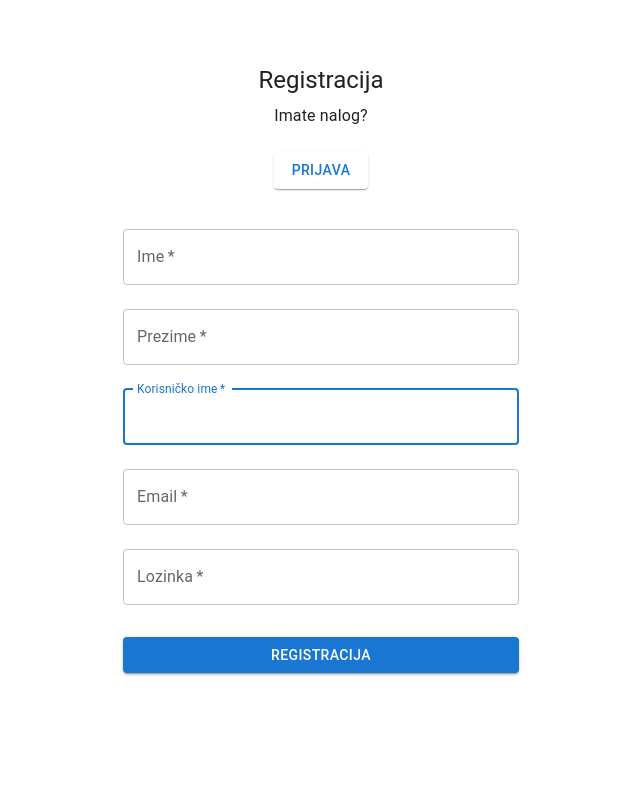
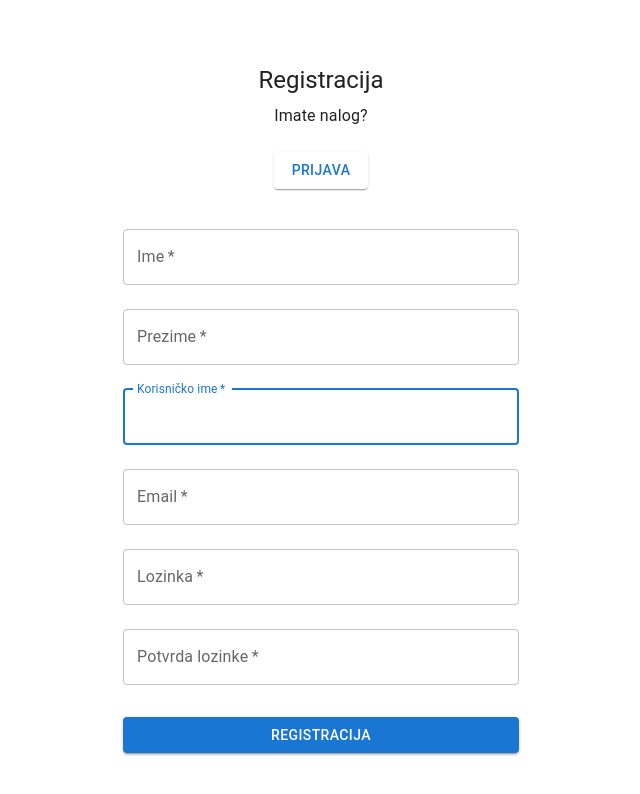
Before and after one commit to MilenaCan/Magacin_zadatak, a React (Create React App) app in the folder magacin/: page / in a window 1280 px wide. Shown: the top 794 px of the page, without its empty margins (319-959 px from the left). Built offline with nearby package versions, Linux system fonts and the light colour scheme.

Commit message:
Dodavanje validacije

```diff
--- a/magacin/src/pages/LoginForm.tsx
+++ b/magacin/src/pages/LoginForm.tsx
@@ -14,7 +14,6 @@ import { useNavigate } from "react-router-dom";
 
 const LoginForm = () => {
   const [username, setUsername] = useState("");
-  const [email, setEmail] = useState("");
   const [password, setPassword] = useState("");
   const [error, setError] = useState("");
   const authContext = useContext(UserContext);
--- a/magacin/src/pages/RegisterForm.tsx
+++ b/magacin/src/pages/RegisterForm.tsx
@@ -16,6 +16,7 @@ const RegisterForm = () => {
   const [username, setUsername] = useState("");
   const [email, setEmail] = useState("");
   const [password, setPassword] = useState("");
+  const [confirmPassword, setConfirmPassword] = useState("");
   const [error, setError] = useState("");
   const authContext = useContext(UserContext);
   const navigate = useNavigate();
@@ -24,8 +25,29 @@ const RegisterForm = () => {
     return null;
   }
 
+  const validateEmail = (email: string): boolean => {
+    const re = /^[^\s@]+@[^\s@]+\.[^\s@]+$/;
+    return re.test(email);
+  };
+
+  const validatePassword = (password: string): boolean => {
+    return password.length >= 8;
+  };
+
   const handleSubmit = (e: React.FormEvent) => {
     e.preventDefault();
+    if (!validateEmail(email)) {
+      setError("Neispravna email adresa!");
+      return;
+    }
+    if (!validatePassword(password)) {
+      setError("Lozinka mora imati najmanje 8 karaktera!");
+      return;
+    }
+    if (password !== confirmPassword) {
+      setError("Lozinke se ne poklapaju!");
+      return;
+    }
     const existingUsers = JSON.parse(localStorage.getItem("users") || "[]");
     const userExists = existingUsers.some(
       (user: any) => user.username === username
@@ -128,6 +150,18 @@ const RegisterForm = () => {
             value={password}
             onChange={(e) => setPassword(e.target.value)}
           />
+          <TextField
+            margin="normal"
+            required
+            fullWidth
+            name="confirmPassword"
+            label="Potvrda lozinke"
+            type="password"
+            id="confirmPassword"
+            autoComplete="confirm-password"
+            value={confirmPassword}
+            onChange={(e) => setConfirmPassword(e.target.value)}
+          />
           <Button
             type="submit"
             fullWidth
--- a/magacin/src/pages/StoragePage.tsx
+++ b/magacin/src/pages/StoragePage.tsx
@@ -49,10 +49,15 @@ export const StoragePage = () => {
     setOpen(false);
   };
   const handleDelete = (index: number) => {
-    const newProducts = [...products];
-    newProducts.splice(index, 1);
-    setProducts(newProducts);
-    localStorage.setItem("products", JSON.stringify(newProducts));
+    const confirmed = window.confirm(
+      "Da li ste sigurni da želite da obrišete ovaj proizvod?"
+    );
+    if (confirmed) {
+      const newProducts = [...products];
+      newProducts.splice(index, 1);
+      setProducts(newProducts);
+      localStorage.setItem("products", JSON.stringify(newProducts));
+    }
   };
   const handleProductsChange = (updatedProducts: Product[]) => {
     setProducts(updatedProducts);
```
